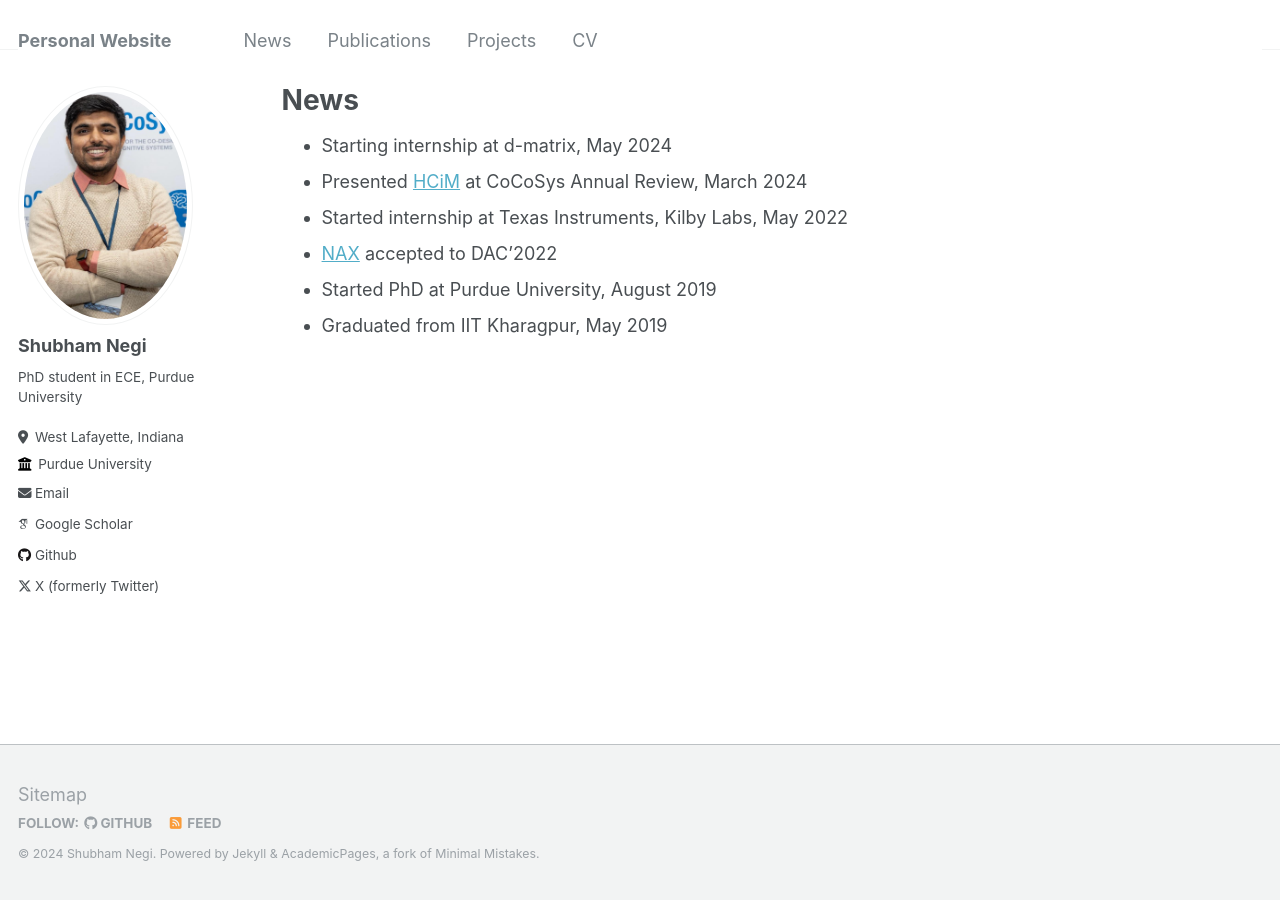
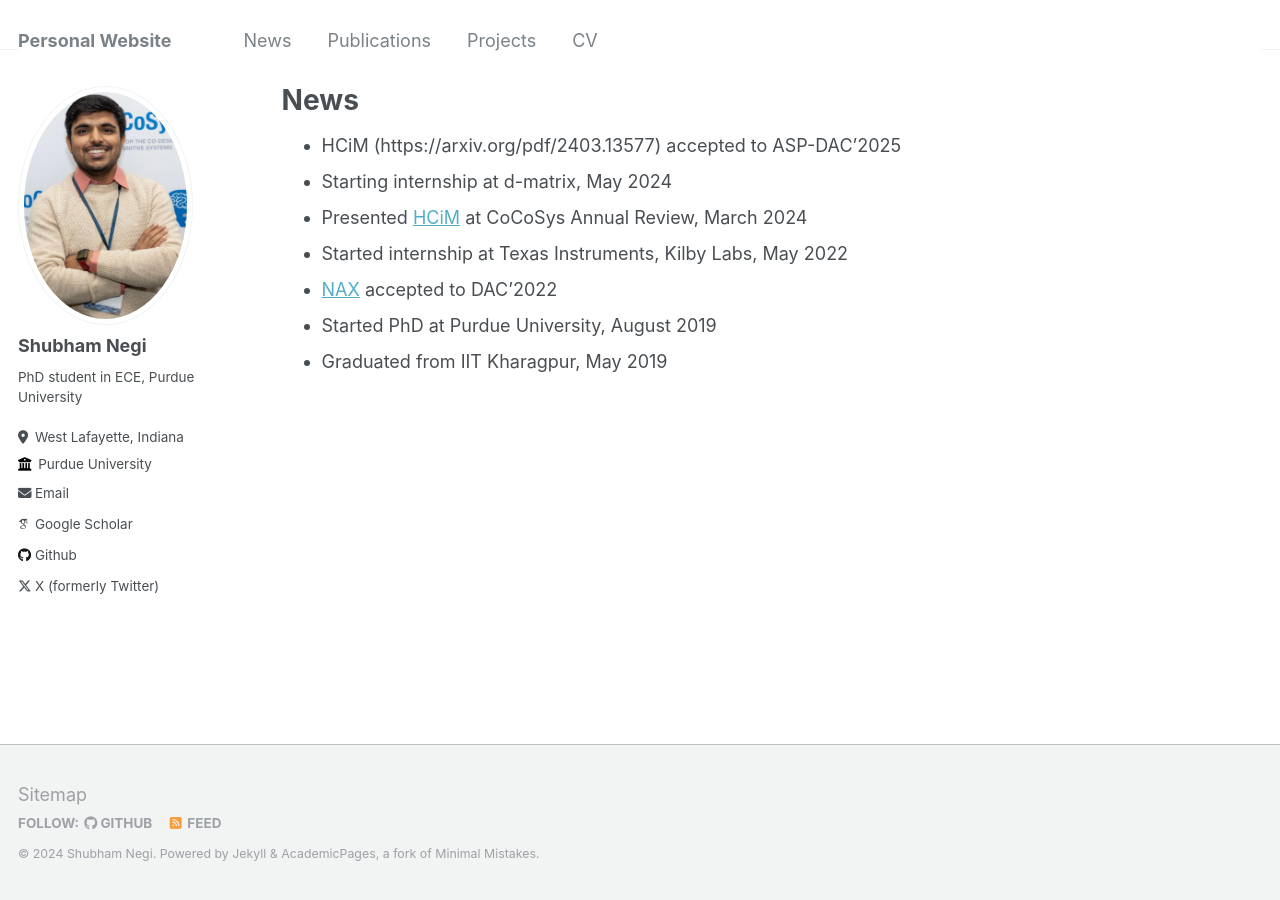
Before and after one commit to negishubham/negishubham.github.io, a Jekyll site: the page built from _pages/news.md, in a window 1280 px wide. Built offline with Jekyll 4.4.1, drawn with Linux system fonts in a browser that asks for light colours; some web fonts are replaced.

Commit message:
updated news

```diff
--- a/_pages/news.md
+++ b/_pages/news.md
@@ -7,6 +7,7 @@ author_profile: true
 
 {% include base_path %}
 
+* HCiM (https://arxiv.org/pdf/2403.13577) accepted to ASP-DAC'2025
 * Starting internship at d-matrix, May 2024
 * Presented [HCiM](https://arxiv.org/pdf/2403.13577.pdf) at CoCoSys Annual Review, March 2024
 * Started internship at Texas Instruments, Kilby Labs, May 2022
```
